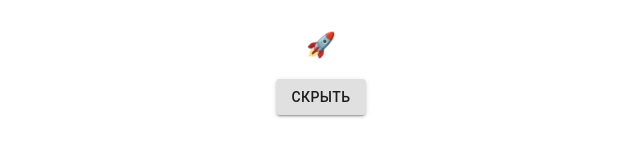
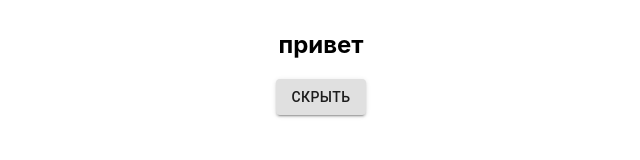
Before and after one commit to MegaVerkruzo/Animated-site, a React (Create React App) app: page / in a window 1280 px wide. Both pictures are taken after a click on the button "ПОКАЗАТЬ". Shown: the top 160 px of the page, without its empty margins (319-959 px from the left). Built offline with nearby package versions, Linux system fonts and the light colour scheme; the HTML template or start-up script is replaced by a standard one.

Commit message:
Поменял текст на hi

```diff
--- a/src/components/AnimatedPage/AnimatedPage.js
+++ b/src/components/AnimatedPage/AnimatedPage.js
@@ -8,7 +8,7 @@ import {Button} from "@material-ui/core";
 const AnimatedPage = () => {
     const [isVisible, setIsVisible] = useState(false);
     const [isFirstTime, setIsFirstTime] = useState(true);
-    const time = 1000;
+    const time = 2000;
 
     const rocket = () => {
         if (isFirstTime) {
@@ -29,7 +29,7 @@ const AnimatedPage = () => {
                 reverse={!isVisible}
             >
                 {props => (<animated.h2 style={props}>
-                    🚀
+                      привет
                 </animated.h2>)}
             </Spring>
             <Transition
```
